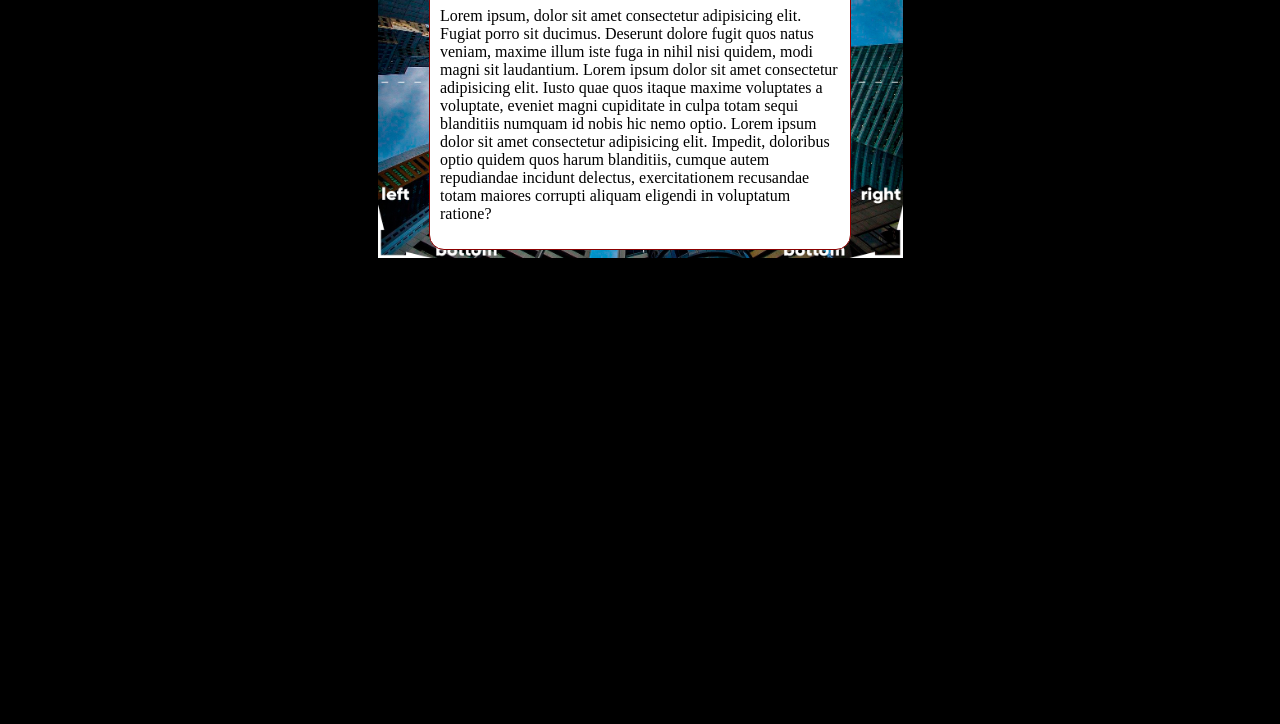
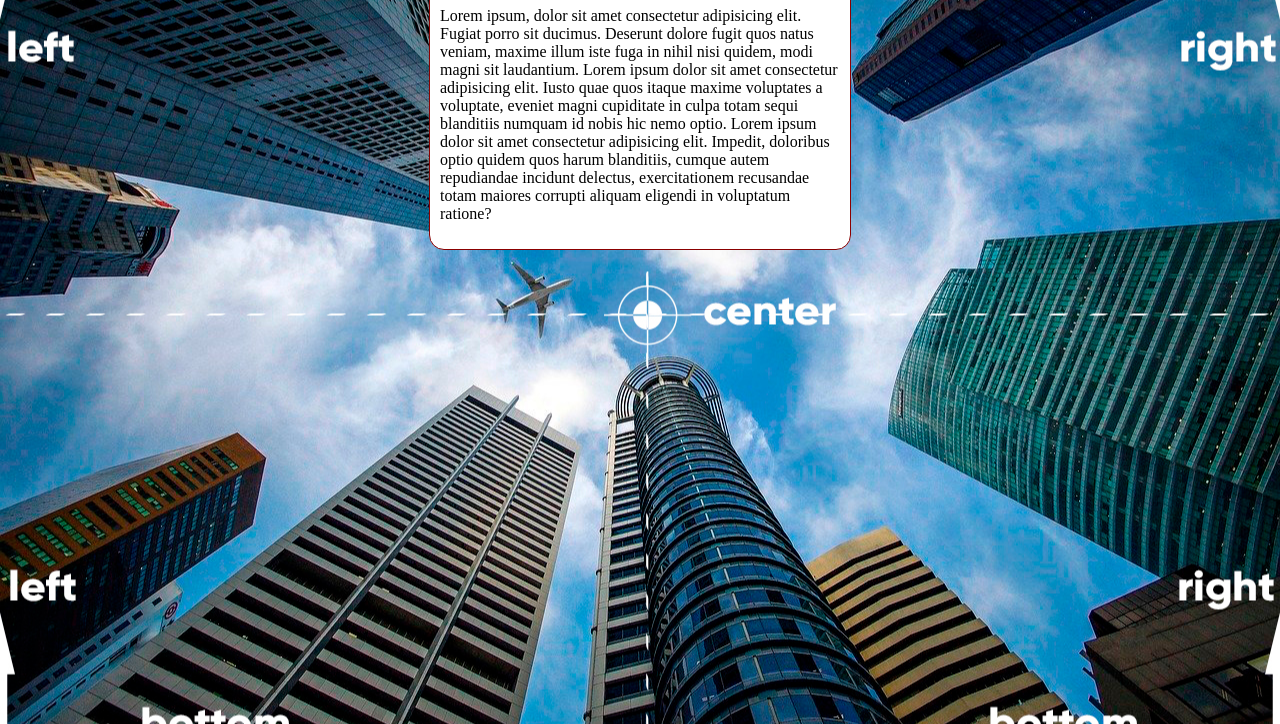
Before and after one commit to MateusRodrigues117/html-css, a plain HTML site: page md3/ex01/fundo006.html in a window 1280 px wide. Shown: the part 92-816 px from the top of the page. Drawn offline with Linux system fonts and the light colour scheme.

Commit message:
vh nao hv

```diff
--- a/md3/ex01/fundo006.html
+++ b/md3/ex01/fundo006.html
@@ -7,12 +7,12 @@
     <title>Document</title>
     <style>
         body {
-            height: 100hv;
+            height: 100vh;
             background-color: black;
             background-image: url('imagens/wallpaper003.jpg');
             background-position: center center;
             background-repeat: no-repeat;
-            background-size: contain;
+            background-size: cover;
 
         }
 
```
